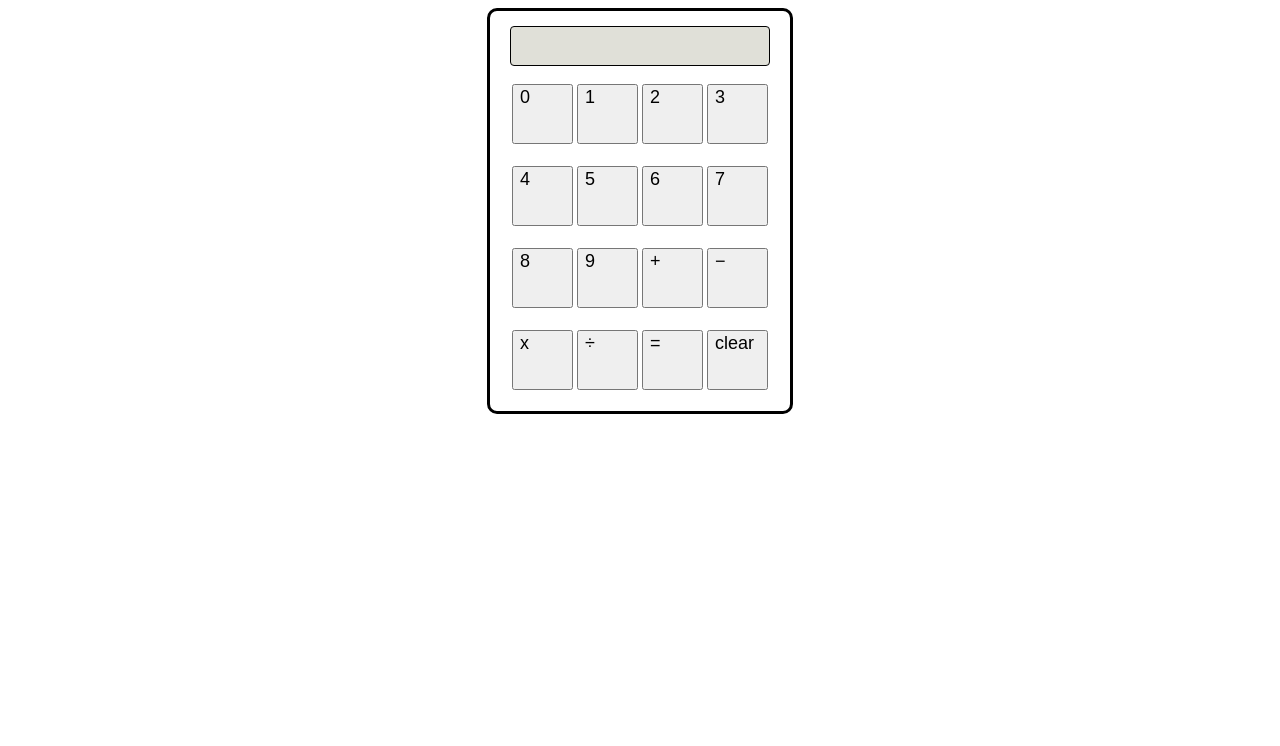
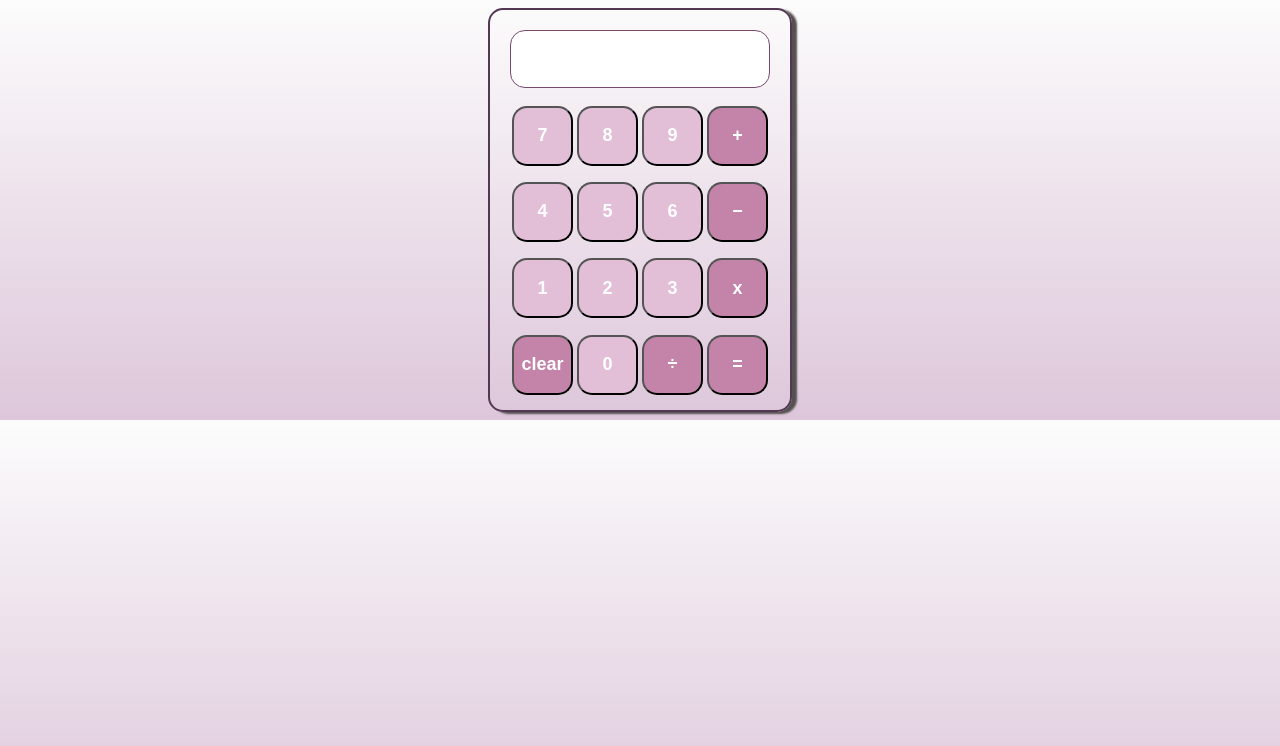
Before and after one commit to leoismybaby/calculator, a plain HTML site: page index.html in a window 1280 px wide. Drawn offline with Linux system fonts and the light colour scheme.

Commit message:
Add style to calculator

```diff
--- a/index.html
+++ b/index.html
@@ -11,22 +11,23 @@
     <div class="calculator">
         <div class="display"></div>
         <div class="buttons">
-            <button class="digit">0</button>
-            <button class="digit">1</button>
-            <button class="digit">2</button>
-            <button class="digit">3</button>
-            <button class="digit">4</button>
-            <button class="digit">5</button>
-            <button class="digit">6</button>
             <button class="digit">7</button>
             <button class="digit">8</button>
             <button class="digit">9</button>
             <button class="operator">+</button>
+            <button class="digit">4</button>
+            <button class="digit">5</button>
+            <button class="digit">6</button>
             <button class="operator">&minus;</button>
+            <button class="digit">1</button>
+            <button class="digit">2</button>
+            <button class="digit">3</button>
             <button class="operator">x</button>
+            <button id="clear">clear</button>
+            <button class="digit">0</button>
             <button class="operator">&divide;</button>
-            <button id="=">=</button>
-            <button id="clear">clear</button>
+            <button id="equal">=</button>
+            </div>
 
 
 
--- a/style.css
+++ b/style.css
@@ -1,31 +1,35 @@
 body {
     display: flex;
     justify-content: center;
-
+    background-image: linear-gradient(rgb(252, 252, 252), rgb(221, 198, 218));
 }
 
 .calculator {
-    border: 3px black solid;
-    border-radius: 10px;
+    border: 2px rgb(82, 56, 82) solid;
+    border-radius: 15px;
     display: flex;
     flex-direction: column;
     height: 400px;
     width: 300px;
     flex-shrink: 0;
+    box-shadow: 5px 2px 2px rgb(85, 81, 81);
 }
 
 .display {
-    border: 1px black solid;
-    border-radius: 4px;
+    border: 1px rgb(119, 73, 111) solid;
+    border-radius: 15px;
     display: flex;
     flex: auto;
-    height: 10px;
+    height: 50px;
     margin: 15px 20px;
+    margin-top: 20px;
     justify-content: right;
     align-items: center;
     padding-right: 10px;
-    font-size: large;
-    background-color: rgb(224, 224, 216);
+    font-size: x-large;
+    background-color: rgb(255, 255, 255);
+    color: rgb(155, 127, 146);
+    font-weight: bolder;
 }
 
 .buttons {
@@ -43,4 +47,14 @@ body {
     height: 60px;
     width: 60px;
     margin: 2px;
+    background-color: rgb(226, 190, 215);
+    border-radius: 15px;
+    color: white;
+    align-items: center;
+    justify-content: center;
+    font-weight: bolder;
 }
+
+#equal, #clear, .buttons > .operator {
+  background-color: rgb(196, 131, 169);
+}
```
